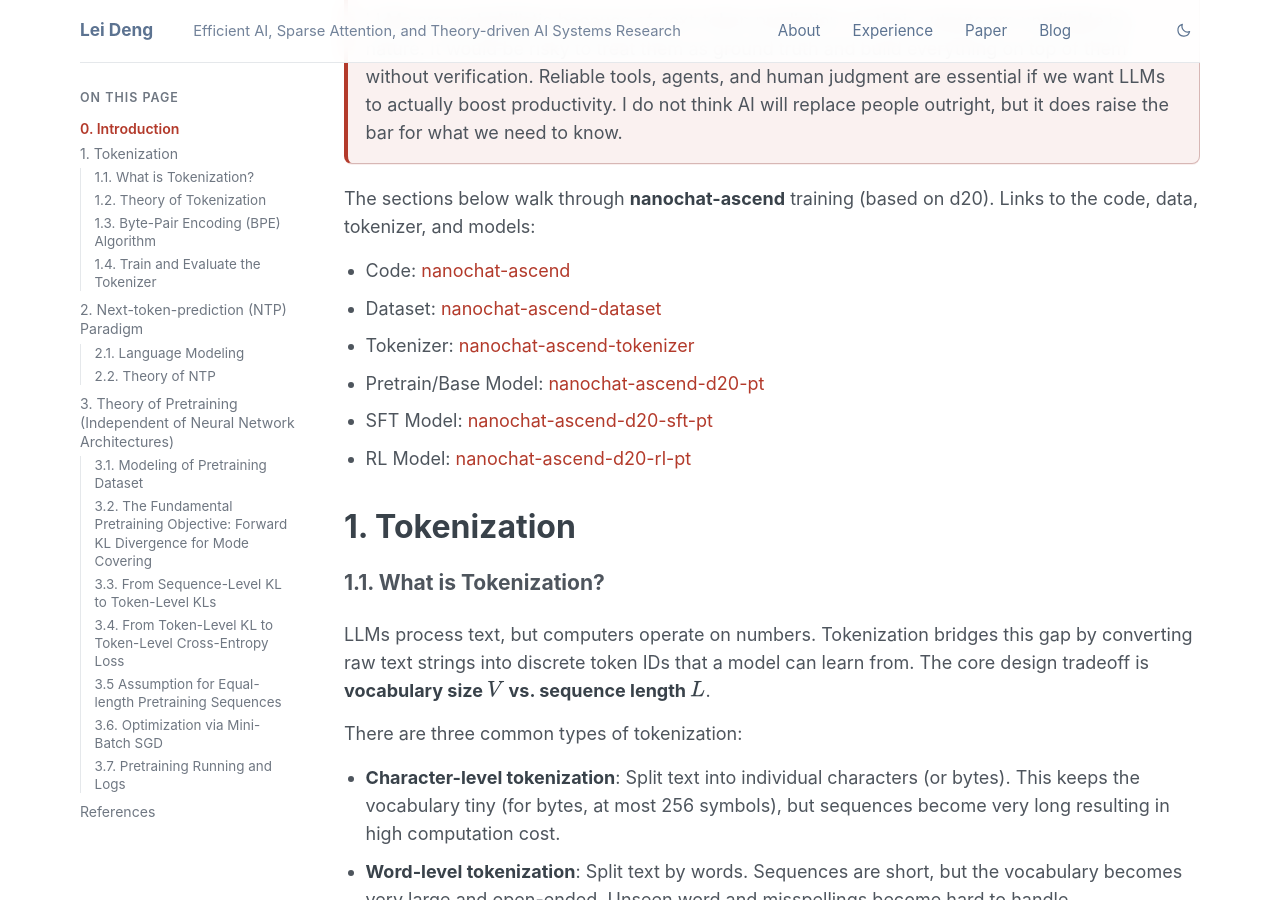
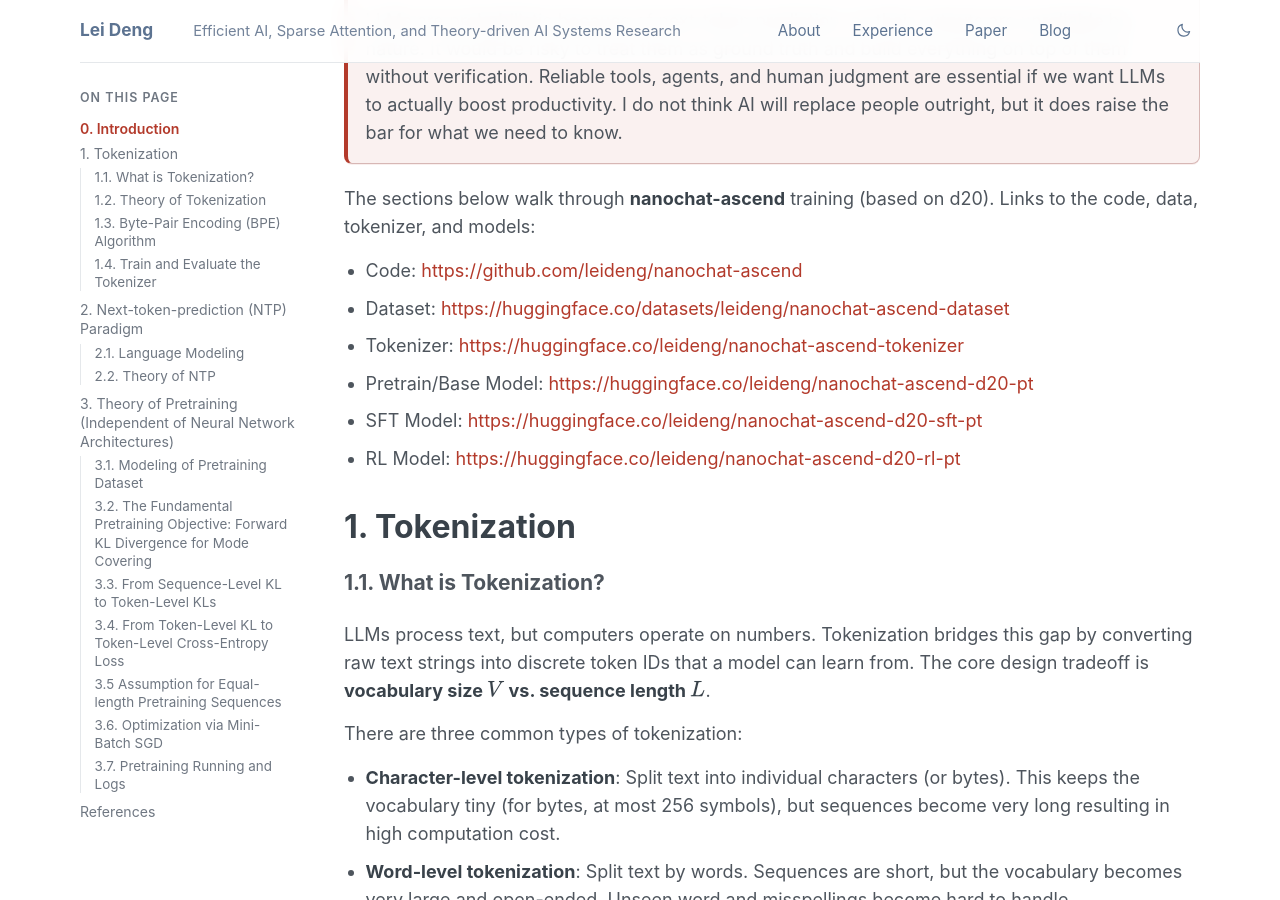
Before and after one commit to leideng/leideng.github.io, a Jekyll site: the page built from _posts/2026-06-02-nanochat-ascend-part1.md, in a window 1280 px wide and 900 px high, scrolled down 823 px. Built offline with Jekyll 4.4.1, drawn with Linux system fonts in a browser that asks for light colours; part of the change alters nothing that is shown.

Commit message:
fix(blog): show full urls in resource links
Co-authored-by: Cursor <cursoragent@cursor.com>

```diff
--- a/_posts/2026-06-02-nanochat-ascend-part1.md
+++ b/_posts/2026-06-02-nanochat-ascend-part1.md
@@ -22,12 +22,12 @@ Before diving into the details, I want to share a few lessons I took away from t
 > LLMs are probabilistic because of next-token prediction, so their outputs are unreliable by nature. It would be risky to treat them as ground truth and build everything on top of them without verification. Reliable tools, agents, and human judgment are essential if we want LLMs to actually boost productivity. I do not think AI will replace people outright, but it does raise the bar for what we need to know.
 
 The sections below walk through **nanochat-ascend** training (based on d20). Links to the code, data, tokenizer, and models:
-- Code: [nanochat-ascend](https://github.com/leideng/nanochat-ascend)
-- Dataset: [nanochat-ascend-dataset](https://huggingface.co/datasets/leideng/nanochat-ascend-dataset)
-- Tokenizer: [nanochat-ascend-tokenizer](https://huggingface.co/leideng/nanochat-ascend-tokenizer)
-- Pretrain/Base Model: [nanochat-ascend-d20-pt](https://huggingface.co/leideng/nanochat-ascend-d20-pt)
-- SFT Model: [nanochat-ascend-d20-sft-pt](https://huggingface.co/leideng/nanochat-ascend-d20-sft-pt)
-- RL Model: [nanochat-ascend-d20-rl-pt](https://huggingface.co/leideng/nanochat-ascend-d20-rl-pt)
+- Code: [https://github.com/leideng/nanochat-ascend](https://github.com/leideng/nanochat-ascend)
+- Dataset: [https://huggingface.co/datasets/leideng/nanochat-ascend-dataset](https://huggingface.co/datasets/leideng/nanochat-ascend-dataset)
+- Tokenizer: [https://huggingface.co/leideng/nanochat-ascend-tokenizer](https://huggingface.co/leideng/nanochat-ascend-tokenizer)
+- Pretrain/Base Model: [https://huggingface.co/leideng/nanochat-ascend-d20-pt](https://huggingface.co/leideng/nanochat-ascend-d20-pt)
+- SFT Model: [https://huggingface.co/leideng/nanochat-ascend-d20-sft-pt](https://huggingface.co/leideng/nanochat-ascend-d20-sft-pt)
+- RL Model: [https://huggingface.co/leideng/nanochat-ascend-d20-rl-pt](https://huggingface.co/leideng/nanochat-ascend-d20-rl-pt)
 
 ## 1. Tokenization
 
```
